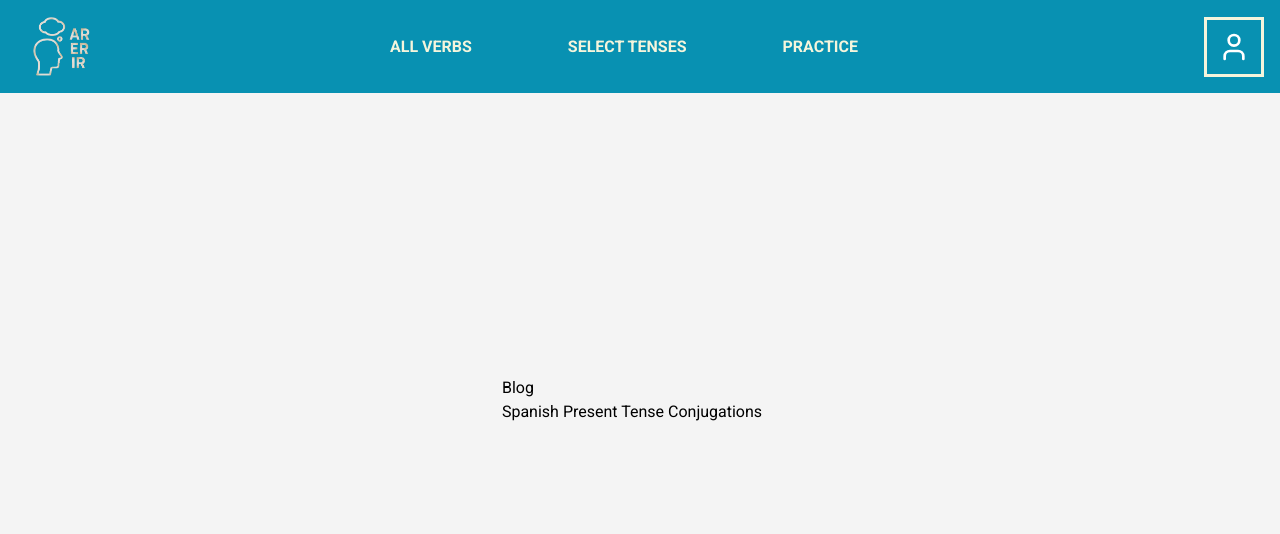
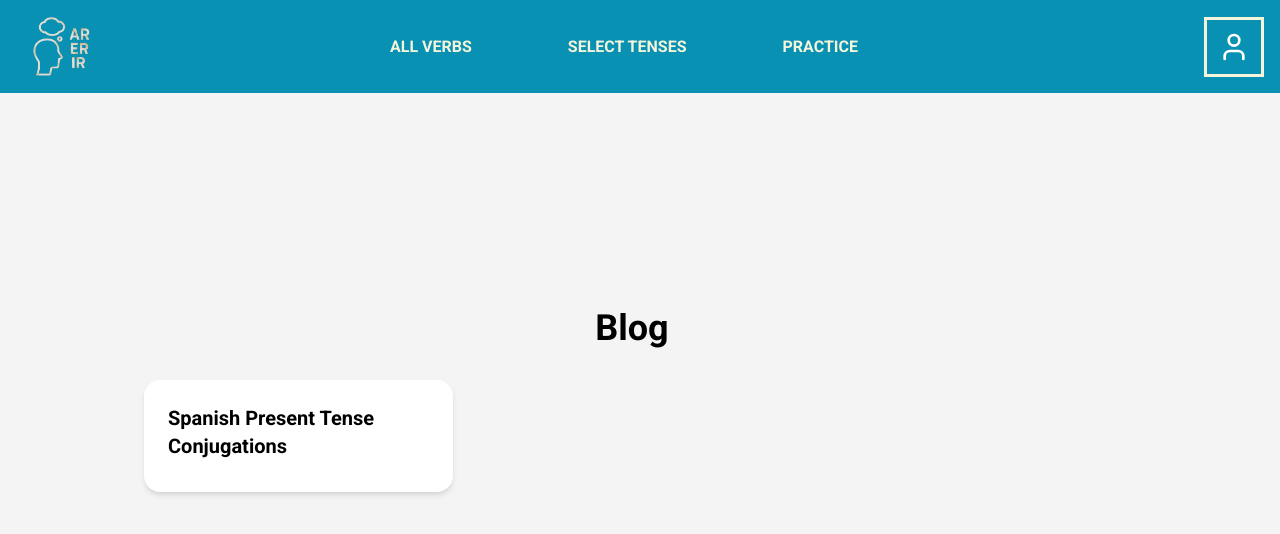
Before and after one commit to randomhero177/conjugate-me, a Next.js app: page /blog in a window 1280 px wide. Shown: the top 534 px of the page. Built offline with nearby package versions, Linux system fonts and the light colour scheme.

Commit message:
CME-49: improve html for main blog list

```diff
--- a/src/app/blog/page.tsx
+++ b/src/app/blog/page.tsx
@@ -9,17 +9,19 @@ const articles = [
 
 export default function BlogPage() {
   return (
-    <div>
-      <h1>Blog</h1>
-      <ul>
+    <div className="max-w-5xl mx-auto px-6 py-12">
+      <h1 className="text-4xl font-bold mb-8 text-center">Blog</h1>
+      <div className="grid md:grid-cols-2 lg:grid-cols-3 gap-6">
         {articles.map((article) => (
-          <li key={article.slug}>
-            <Link href={`/blog/${article.slug}`} className="default-link">
-              {article.title}
-            </Link>
-          </li>
+          <Link
+            key={article.slug}
+            href={`/blog/${article.slug}`}
+            className="block p-6 rounded-2xl shadow-md hover:shadow-lg bg-white transition transform hover:-translate-y-1"
+          >
+            <h2 className="text-xl font-semibold mb-2">{article.title}</h2>
+          </Link>
         ))}
-      </ul>
+      </div>
     </div>
   );
 }
```
